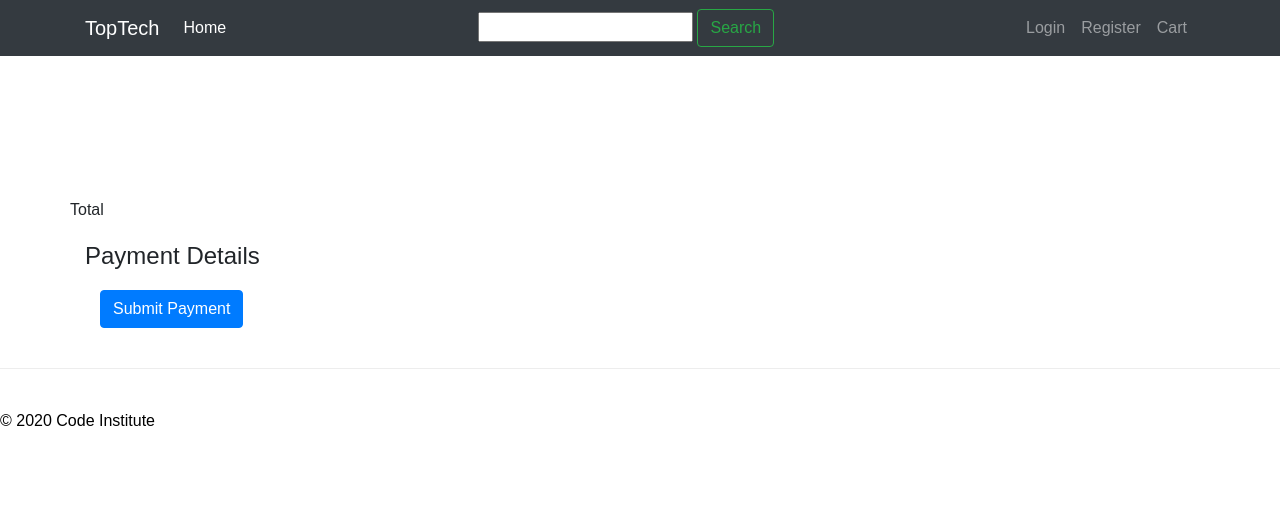
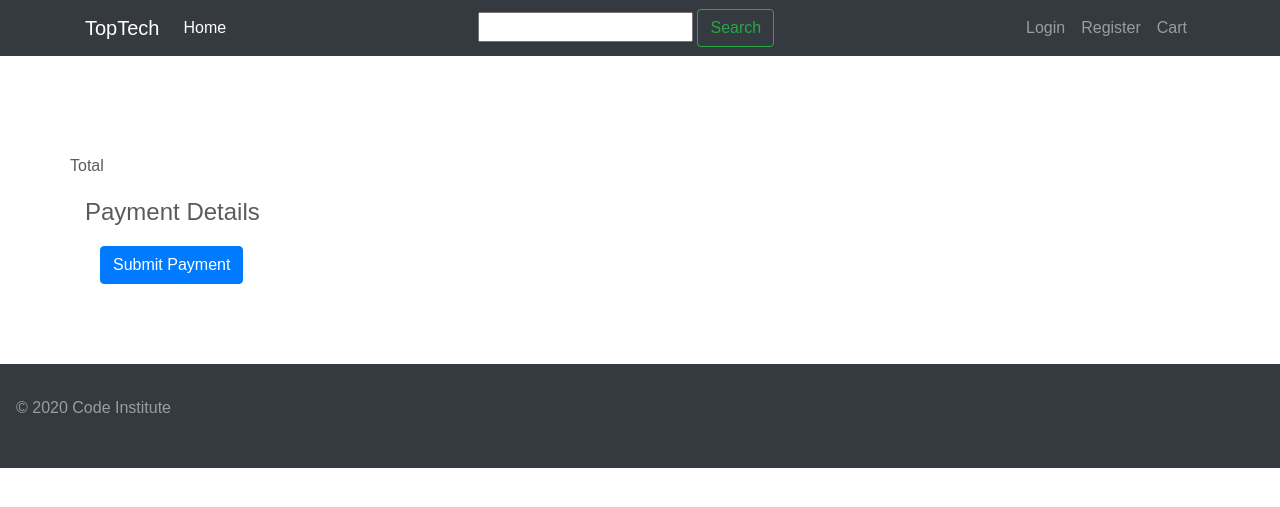
Before and after one commit to adrian80z/e-commerce, a Django app: template checkout/templates/checkout.html in a window 1280 px wide. Shown: the top 507 px of the page. Run offline with Django 3.2, Linux system fonts and the light colour scheme; the template is opened without the code that fills it, so the values that code supplies are empty; some libraries are stand-ins or nearby versions.

Commit message:
styles for  homepage added

```diff
--- a/static/css/styles.css
+++ b/static/css/styles.css
@@ -1,14 +1,99 @@
 body {
   font-family: Arial;
-  padding-top: 150px;
+  padding-top: 50px;
+  color: #595c59;
+}
+
+h1 {
+  font-size: 1.75rem;
+}
+
+h3 {
+  font-size: 1.3rem;
+}
+
+a:hover {
+  text-decoration: none;
+}
+
+.alert-success {
+  margin: 3rem 0 -2rem 0;
 }
 
 footer {
-  margin-top: 40px;
-  padding-top: 40px;
-  padding-bottom: 20px;
-  border-top: 1px solid #ededed;
-  color: black;
+  background-color: #343a40;
+  padding: 2rem 1rem;
+  margin-top: 5rem;
+  color: rgba(255, 255, 255, 0.5);
+}
+
+/* homepage */
+.jumbotron-home {
+  background: url(../images/asus.jpg);
+  background-size: cover;
+  background-attachment: fixed;
+  background-position: top;
+  background-repeat: no-repeat;
+  position: relative;
+  height: 50vh;
+}
+
+.container-fluid {
+  color: #fff;
+  text-shadow: 1px 1px 2px #000;
+}
+
+.container-fluid h2 {
+  font-size: 3.2rem;
+  font-weight: bold;
+}
+
+.container-fluid p {
+  font-size: 1.29rem;
+}
+
+.heading {
+  margin-top: 4rem;
+}
+
+.card {
+  padding: 0.5rem;
+  border: 1px solid transparent;
+}
+
+.card:hover {
+  border: 1px solid rgba(0, 0, 0, 0.125);
+}
+
+.card-body {
+  padding: 0;
+}
+
+.product-name {
+  color: #595c59;
+}
+
+.product-name {
+  min-height: 100px;
+}
+
+.product-price {
+  color: #dc143c;
+  font-weight: bold;
+  font-size: 1.5rem;
+  border-top: 1px solid lightgray;
+  padding: 0.5rem 0 0 0;
+  display: block;
+}
+
+/* Product details page */
+.details-heading {
+  font-size: 1.5rem;
+  /* margin: 2rem 0 1rem 0; */
+}
+
+.box-margin {
+  margin: 1.8rem 0;
 }
 
 .icon-bar {
@@ -30,9 +115,8 @@ footer {
   background-size: contain;
   background-position: center center;
   background-repeat: no-repeat;
-  width: 150px;
-  height: 150px;
-  margin: 0 auto;
+  width: 100px;
+  height: 100px;
 }
 
 caption p {
```
